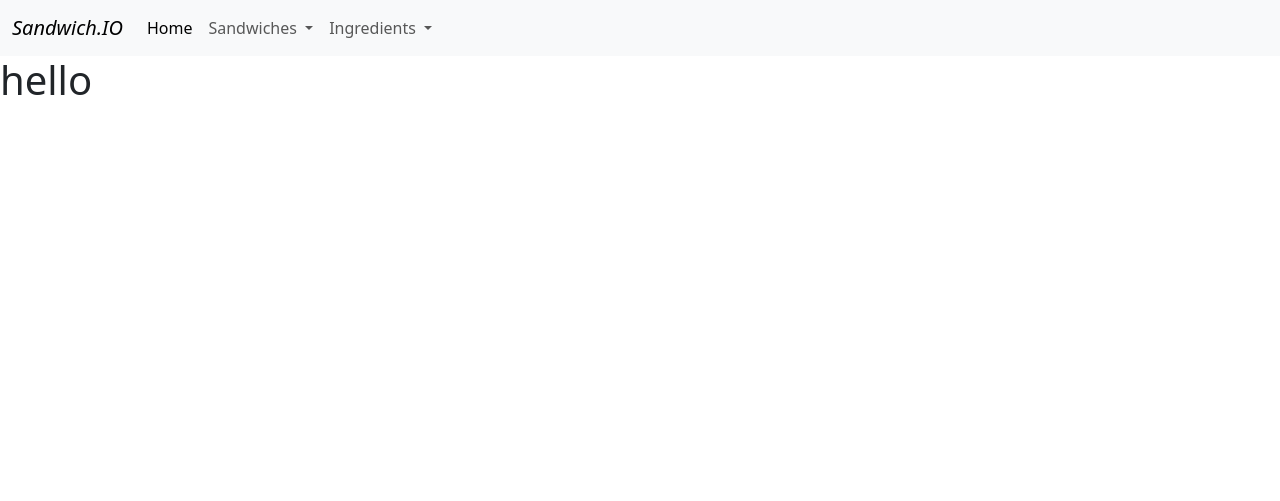
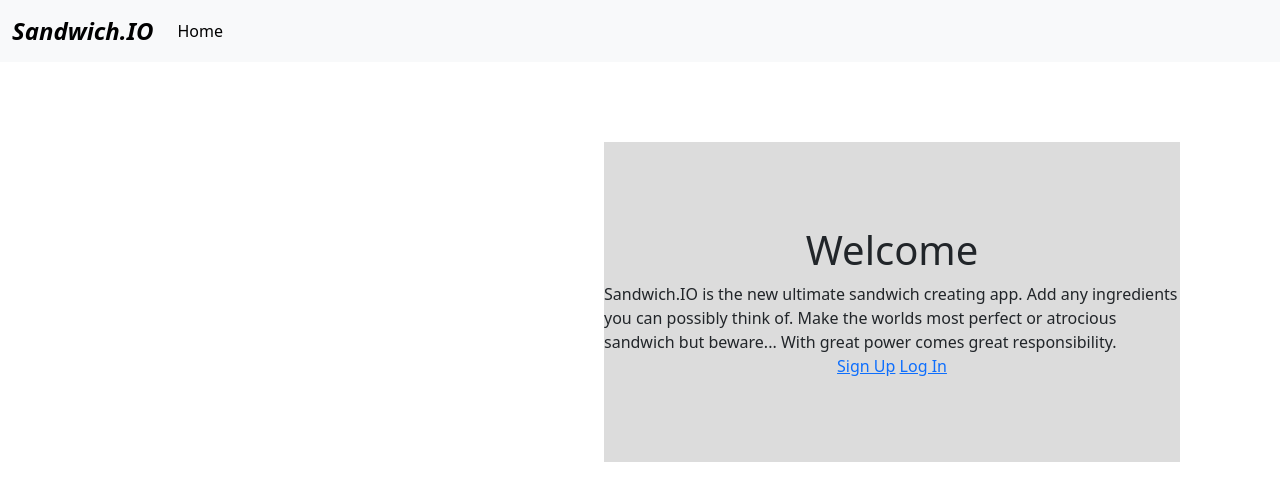
Before and after one commit to 2Clubs/sandwich.io, a Django app: page / in a window 1280 px wide. Shown: the top 501 px of the page. Run offline with Django 4.2, Linux system fonts and the light colour scheme; some libraries are stand-ins or nearby versions.

Commit message:
adds basic styling and functional sandwich links on nav

```diff
--- /dev/null
+++ b/main_app/static/css/style.css
@@ -0,0 +1,51 @@
+body {
+    background-color: white
+}
+
+nav {
+    background-color: blanchedalmond;
+    /* height: 10vh; */
+    margin-bottom: 10vh;
+}
+
+nav a{
+    color: black;
+    font-size: larger;
+}
+
+.navbar-brand {
+    font-size: x-large;
+    font-weight: 700;
+}
+
+.navbar-nav .nav-link {
+    color: black;
+}
+
+.home-page {
+    display: flex;
+}
+
+.left-half {
+    width: 45%;
+    left: 0;
+}
+
+.right-half {
+    position: absolute;
+    width: 45%;
+    right: 100px;
+    background-color: gainsboro;
+}
+
+.welcome-container {
+    display: flex;
+    flex-direction: column;
+    justify-content: center;
+    align-items: center;
+    height: 40vh;
+}
+
+.welcome-links {
+    flex-direction: row;
+}
--- a/main_app/templates/base.html
+++ b/main_app/templates/base.html
@@ -1,3 +1,4 @@
+{% load static %}
 <!DOCTYPE html>
 <html lang="en">
 <head>
@@ -8,6 +9,7 @@
     {% bootstrap_css %}
     {% bootstrap_javascript %}
     <title>Sandwich.IO | {% block title %}{% endblock %} </title>
+    <link rel="stylesheet" type="text/css" href="{% static 'css/style.css' %}" />
 </head>
 <nav class="navbar navbar-expand-lg bg-body-tertiary">
     <div class="container-fluid">
@@ -21,13 +23,16 @@
         aria-expanded="false"
         aria-label="Toggle navigation"
       >
-        <span class="navbar-toggler-icon"></span>
+        <span class="navbar-toggler-icon"><svg xmlns="http://www.w3.org/2000/svg" width="16" height="16" fill="currentColor" class="bi bi-list" viewBox="0 0 16 16">
+            <path fill-rule="evenodd" d="M2.5 12a.5.5 0 0 1 .5-.5h10a.5.5 0 0 1 0 1H3a.5.5 0 0 1-.5-.5zm0-4a.5.5 0 0 1 .5-.5h10a.5.5 0 0 1 0 1H3a.5.5 0 0 1-.5-.5zm0-4a.5.5 0 0 1 .5-.5h10a.5.5 0 0 1 0 1H3a.5.5 0 0 1-.5-.5z"/>
+          </svg></span>
       </button>
       <div class="collapse navbar-collapse" id="navbarNavDropdown">
         <ul class="navbar-nav">
           <li class="nav-item">
-            <a class="nav-link active" aria-current="page" href="#">Home</a>
+            <a class="nav-link active" aria-current="page" href="/">Home</a>
           </li>
+          {% if user.is_authenticated %}
           <li class="nav-item dropdown">
             <a
               class="nav-link dropdown-toggle"
@@ -39,7 +44,7 @@
               Sandwiches
             </a>
             <ul class="dropdown-menu">
-              <li><a class="dropdown-item" href="#">My Sandwiches</a></li>
+              <li><a class="dropdown-item" href="/sandwiches">My Sandwiches</a></li>
               <li><a class="dropdown-item" href="#">Add a Sandwich</a></li>
             </ul>
           </li>
@@ -58,6 +63,10 @@
               <li><a class="dropdown-item" href="#">Add an Ingredient</a></li>
             </ul>
           </li>
+          <li class="nav-item">
+            <a class="nav-link" href="{% url 'logout' %}">Log Out</a>
+          </li>
+            {% endif %}
         </ul>
       </div>
     </div>
--- a/main_app/templates/home.html
+++ b/main_app/templates/home.html
@@ -1,3 +1,18 @@
 {% extends 'base.html' %} {% block content %}
-<h1> hello </h1>
+<div class = 'home-page'>
+<div class = 'left-half'>
+
+</div>
+<div class = 'right-half'>
+    <div class = 'welcome-container'>
+        <h1>Welcome</h1>
+        <article>
+            Sandwich.IO is the new ultimate sandwich creating app. Add any ingredients you can possibly think of. Make the worlds most perfect or atrocious sandwich but beware... With great power comes great responsibility.
+        </article>
+        <div class= 'welcome-links'>
+            <a href="{% url 'signup' %}">Sign Up</a>
+            <a href="{% url 'login' %}">Log In</a>
+        </div>
+</div>
+<div>
 {% endblock %}
--- a/sandwichio/settings.py
+++ b/sandwichio/settings.py
@@ -82,7 +82,7 @@ DATABASES = {
     'default': {
         'ENGINE': 'django.db.backends.postgresql',
         'NAME': '2Clubs/sandwich-io',
-        'USER': 'Mrod2871',
+        'USER': 'zanetowell',
         'PASSWORD': str(os.getenv('PASSWORD')),
         'HOST': 'db.bit.io',
         'PORT': '5432',
```
